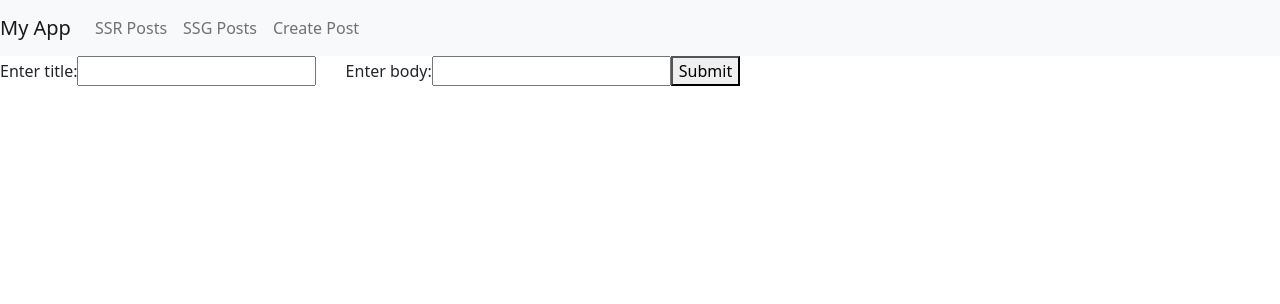
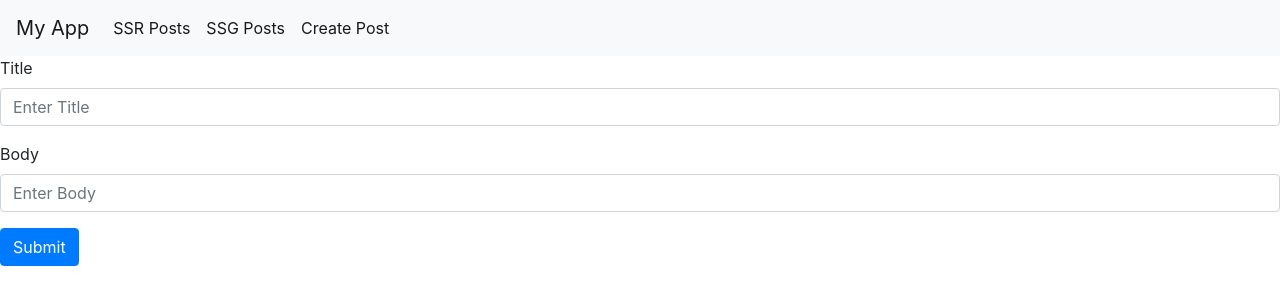
Before and after one commit to IsfandKhan/meddy-assignment, a Next.js app: page /create in a window 1280 px wide. Shown: the top 304 px of the page. Built offline with nearby package versions, Linux system fonts and the light colour scheme.

Commit message:
added progress bar on page load and code refatored

```diff
--- a/package.json
+++ b/package.json
@@ -8,10 +8,9 @@
     "start": "next start"
   },
   "dependencies": {
-    "bootstrap": "^5.0.0-beta3",
     "next": "10.0.9",
+    "nprogress": "^0.2.0",
     "react": "17.0.2",
-    "react-dom": "17.0.2",
-    "reactstrap": "^8.9.0"
+    "react-dom": "17.0.2"
   }
 }
--- a/pages/_app.js
+++ b/pages/_app.js
@@ -1,14 +1,51 @@
 import Head from 'next/head';
 import NavBar from './components/navbar';
+import Router from 'next/router';
+import NProgress from 'nprogress';
 
-import 'bootstrap/dist/css/bootstrap.css';
 import '../styles/globals.css';
+import 'nprogress/nprogress.css';
+
+//Binding events.
+Router.onRouteChangeStart = (url) => NProgress.start();
+
+Router.onRouteChangeComplete = () => NProgress.done();
+
+Router.onRouteChangeError = () => NProgress.done();
 
 function MyApp({ Component, pageProps }) {
   return (
     <>
       <Head>
+        <title>Create Next App</title>
         <meta name="viewport" content="width=device-width, initial-scale=1" />
+        <link rel="icon" href="/favicon.ico" />
+        <link
+          rel="stylesheet"
+          href="https://stackpath.bootstrapcdn.com/bootstrap/4.1.3/css/bootstrap.min.css"
+          integrity="sha384-MCw98/SFnGE8fJT3GXwEOngsV7Zt27NXFoaoApmYm81iuXoPkFOJwJ8ERdknLPMO"
+          crossOrigin="anonymous"
+        />
+        <script
+          src="https://code.jquery.com/jquery-3.3.1.slim.min.js"
+          integrity="sha384-q8i/X+965DzO0rT7abK41JStQIAqVgRVzpbzo5smXKp4YfRvH+8abtTE1Pi6jizo"
+          crossOrigin="anonymous"
+          defer
+        ></script>
+
+        <script
+          src="https://cdnjs.cloudflare.com/ajax/libs/popper.js/1.14.0/umd/popper.min.js"
+          integrity="sha384-cs/chFZiN24E4KMATLdqdvsezGxaGsi4hLGOzlXwp5UZB1LY//20VyM2taTB4QvJ"
+          crossOrigin="anonymous"
+          defer
+        ></script>
+
+        <script
+          src="https://stackpath.bootstrapcdn.com/bootstrap/4.1.0/js/bootstrap.min.js"
+          integrity="sha384-uefMccjFJAIv6A+rW+L4AHf99KvxDjWSu1z9VI8SKNVmz4sk7buKt/6v9KI65qnm"
+          crossOrigin="anonymous"
+          defer
+        ></script>
       </Head>
       <NavBar />
       <Component {...pageProps} />
--- a/pages/api/post.js
+++ b/pages/api/post.js
@@ -1,6 +1,6 @@
 // Next.js API route support: https://nextjs.org/docs/api-routes/introduction
 
-const API_URL = process.env.API_URL;
+const API_URL = process.env.NEXT_PUBLIC_API_URL;
 
 export const getAllPosts = async () => {
   const res = await fetch(`${API_URL}/posts`);
--- a/pages/components/navbar.js
+++ b/pages/components/navbar.js
@@ -1,11 +1,13 @@
+import Link from 'next/link';
+
 export default function NavBar() {
   return (
-    <nav class="navbar navbar-expand-lg navbar-light bg-light">
-      <a class="navbar-brand" href="#">
+    <nav className="navbar navbar-expand-lg navbar-light bg-light">
+      <a className="navbar-brand" href="/">
         My App
       </a>
       <button
-        class="navbar-toggler"
+        className="navbar-toggler"
         type="button"
         data-toggle="collapse"
         data-target="#navbarSupportedContent"
@@ -13,25 +15,31 @@ export default function NavBar() {
         aria-expanded="false"
         aria-label="Toggle navigation"
       >
-        <span class="navbar-toggler-icon"></span>
+        <span className="navbar-toggler-icon"></span>
       </button>
 
-      <div class="collapse navbar-collapse" id="navbarSupportedContent">
-        <ul class="navbar-nav mr-auto">
-          <li class="nav-item active">
-            <a class="nav-link" href="/">
-              SSR Posts
-            </a>
+      <div className="collapse navbar-collapse" id="navbarSupportedContent">
+        <ul className="navbar-nav mr-auto">
+          <li className="nav-item">
+            <span className="nav-link">
+              <Link href="/">
+                SSR Posts
+              </Link>
+            </span>
           </li>
-          <li class="nav-item">
-            <a class="nav-link" href="/static">
-              SSG Posts
-            </a>
+          <li className="nav-item">
+            <span className="nav-link">
+              <Link href="/static">
+                SSG Posts
+              </Link>
+            </span>
           </li>
-          <li class="nav-item">
-            <a class="nav-link" href="/create">
-              Create Post
-            </a>
+          <li className="nav-item">
+            <span className="nav-link">
+              <Link href="/create">
+                Create Post
+              </Link>
+            </span>
           </li>
         </ul>
       </div>
--- a/pages/components/post.js
+++ b/pages/components/post.js
@@ -2,8 +2,8 @@ export default function Post({ post }) {
   return (
     <div className="card m-3 h-100" onClick={() => window.location.href=`http://localhost:3000/posts/${post.id}`}>
       <div className="card-body">
-        <h5 class="card-title">{post.title}</h5>
-        <p class="card-text">{post.body}</p>
+        <h5 className="card-title">{post.title}</h5>
+        <p className="card-text">{post.body}</p>
       </div>
     </div>
   );
--- a/pages/components/posts.js
+++ b/pages/components/posts.js
@@ -5,7 +5,7 @@ export default function Posts({ posts }) {
     <>
         {posts.map((post) => (
           <Post key={post.id} post={post} />
-        ))}>
+        ))}
     </>
   );
 }
--- a/pages/create.js
+++ b/pages/create.js
@@ -8,8 +8,8 @@ export default function CreatePost() {
     userId: 1
   });
 
-  const click = async (e) => {
-    e.preventDefault();
+  const click = async (event) => {
+    event.preventDefault();
     await createPost(form);
   };
 
@@ -23,12 +23,17 @@ export default function CreatePost() {
 
   return (
     <form onSubmit={click}>
-      <label>Enter title: </label>
-      <input type="text" onChange={(e) => updateForm(e, 'title')} />
-      &nbsp;&nbsp;&nbsp; &nbsp;&nbsp;&nbsp;
-      <label>Enter body: </label>
-      <input type="text" onChange={(e) => updateForm(e, 'body')} />
-      <button type="submit">Submit</button>
+      <div className="form-group">
+        <label htmlFor="title">Title</label>
+        <input id="title" type="text" className="form-control" placeholder="Enter Title" onChange={(e) => updateForm(e, 'title')} />
+      </div>
+      <div className="form-group">
+        <label htmlFor="body">Body</label>
+        <input type="text" className="form-control" id="body" placeholder="Enter Body" onChange={(e) => updateForm(e, 'body')} />
+      </div>
+      <button type="submit" className="btn btn-primary">
+        Submit
+      </button>
     </form>
   );
 }
--- a/styles/globals.css
+++ b/styles/globals.css
@@ -11,3 +11,8 @@ cursor: pointer;
    transform: scale(1.05);
 box-shadow: 0 10px 20px rgba(0,0,0,.12), 0 4px 8px rgba(0,0,0,.06);
 }
+
+a:not(.nav-link) {
+  text-decoration: none;
+  color: rgba(0,0,0,.9);
+}
```
Also changed, not shown: pages/index.js (+5 -15 lines), pages/static.js (+4 -17 lines), 2 other files (tests, documents, lock files or other folders).
